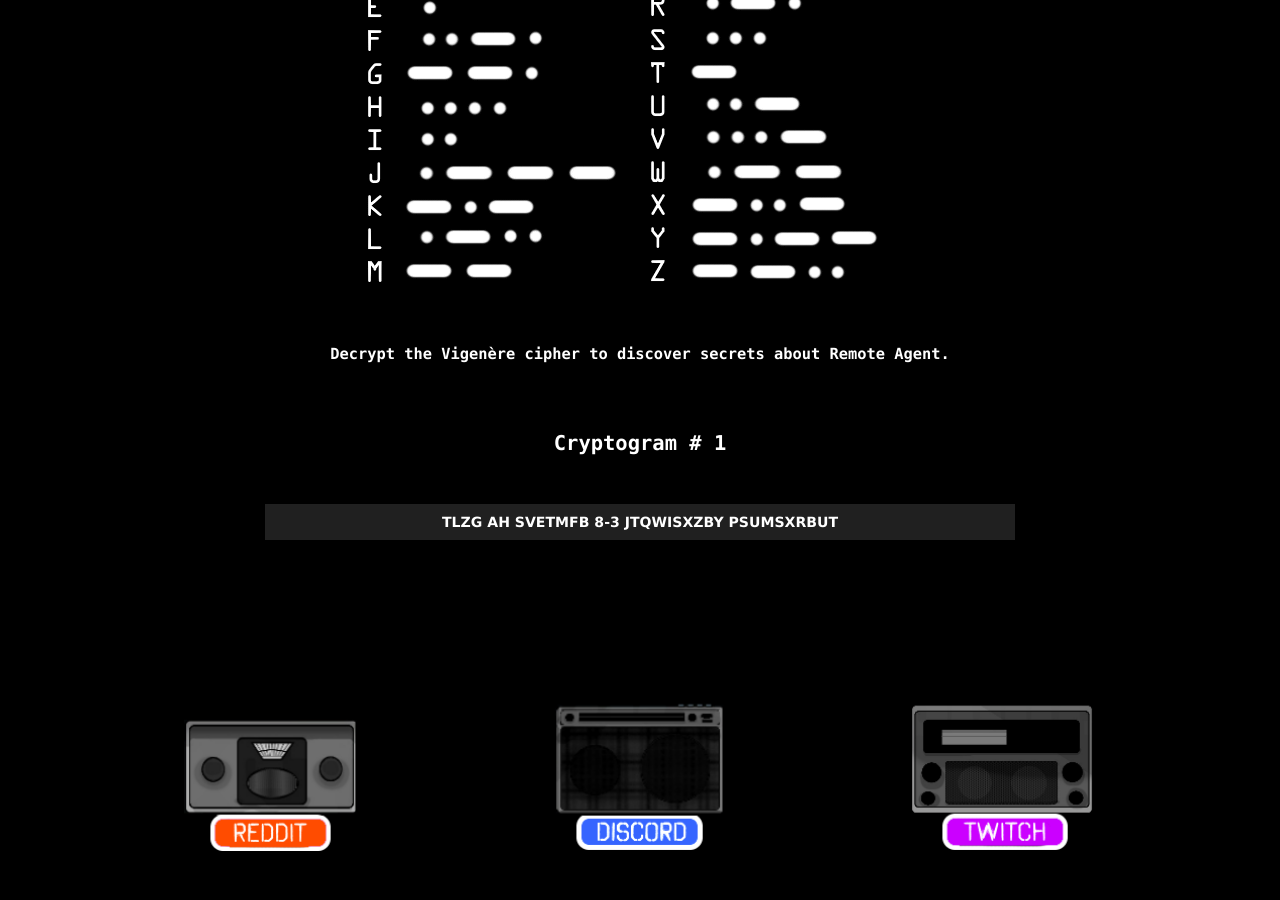
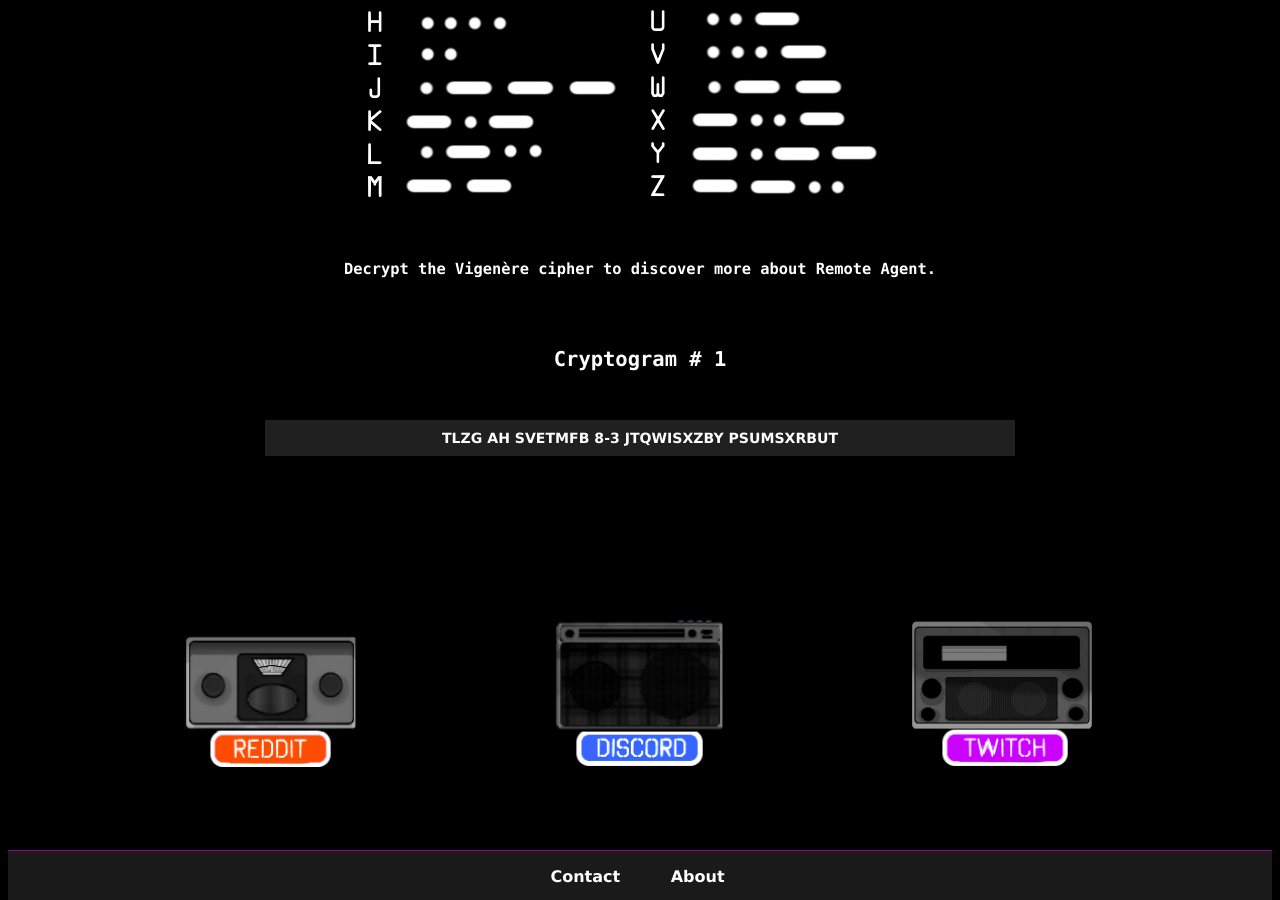
Before and after one commit to Madsir/madsirstudio.github.io, a Jekyll site: the page built from RemoteAgentRadio/index.html, in a window 1280 px wide and 900 px high, scrolled down 1425 px. Built offline with Jekyll 4.4.1, drawn with Linux system fonts in a browser that asks for light colours.

Commit message:
Update index.html

```diff
--- a/RemoteAgentRadio/index.html
+++ b/RemoteAgentRadio/index.html
@@ -31,7 +31,7 @@
 <body>
 		<div class="main">
 	<center>
-		<a href="https://twitch.tv/remoteagentradio"><img src="/Assets/radiohhtype.jpg" alt="Remote Agent Radio on Twitch" width="90%"></a>
+		<a href="https://twitch.tv/remoteagentradio"><img src="/Assets/radiohhtype.jpg" alt="Remote Agent Radio on Twitch" width="75%"></a>
 		<br>
 		<br>
 		<h3>Translate the morse code in the radio message and use the answer as a key to solve the cryptogram below.</h3>
@@ -43,7 +43,7 @@
 				<br><img src="/Assets/MORSECODE.png" alt="morsecode">
 		<br>
 		<br>
-		<h3>Decrypt the Vigenère cipher to discover secrets about Remote Agent.</h3>
+		<h3>Decrypt the Vigenère cipher to discover more about Remote Agent.</h3>
 			<br>
 		<br>
 		<h2> Cryptogram # 1 </h2><br>
```
